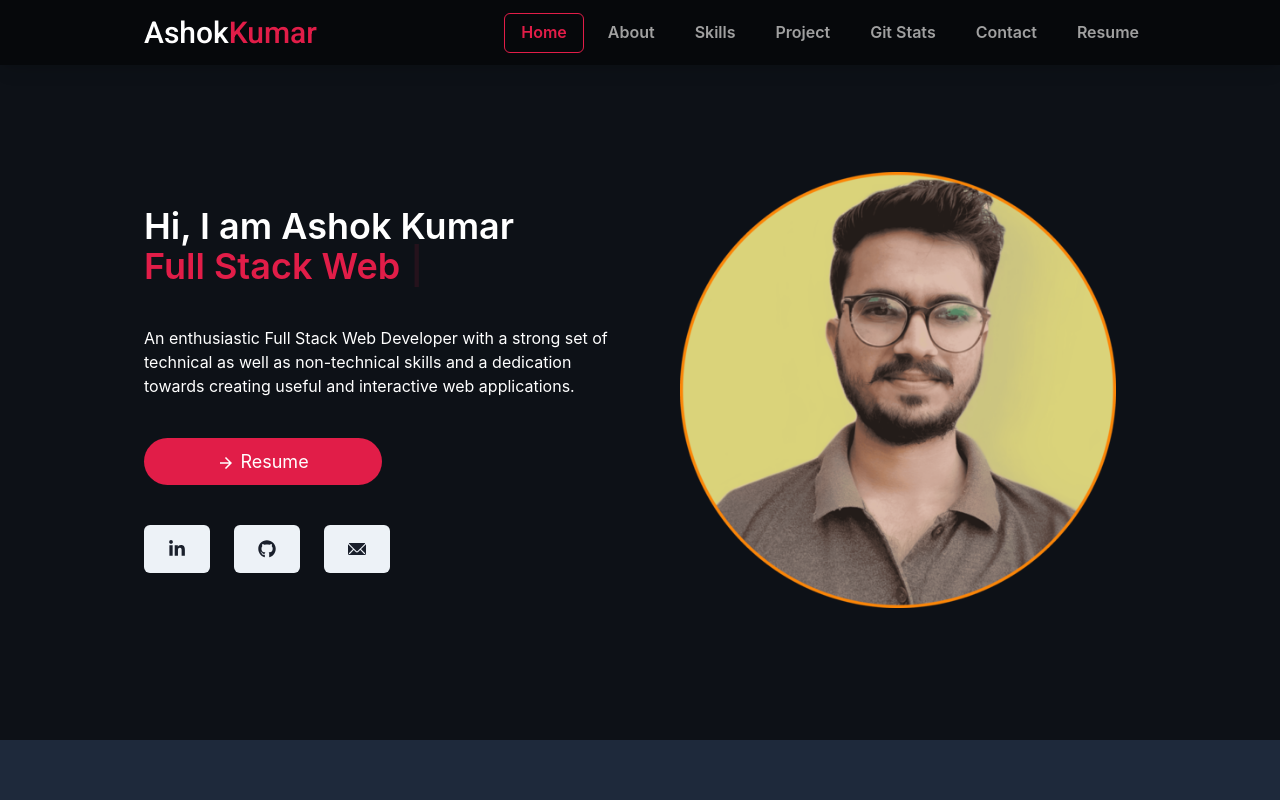
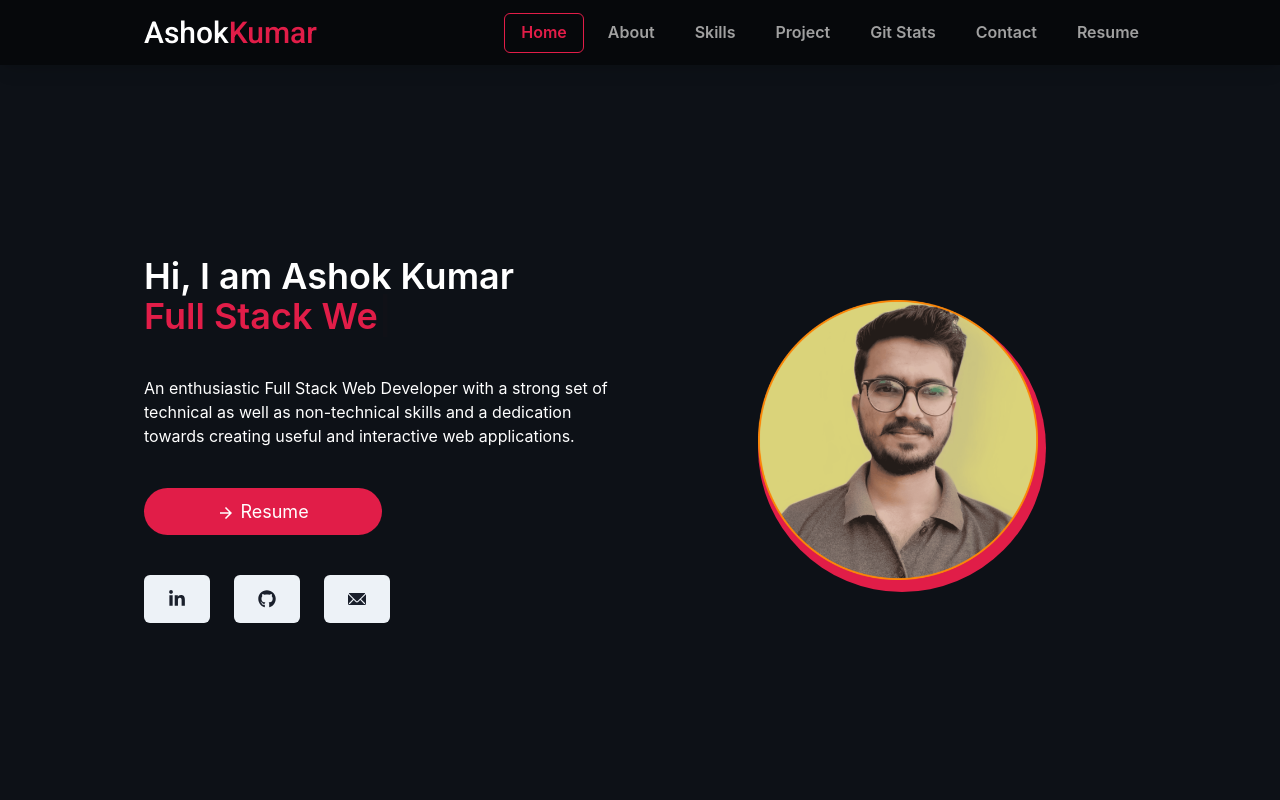
Before and after one commit to AshokPrjapati/AshokPrjapati.github.io, a React (Create React App) app: page / in a window 1280 px wide. Shown: the top 800 px of the page. Built offline with nearby package versions, Linux system fonts and the light colour scheme.

Commit message:
imporoved hero section design

```diff
--- a/src/Components/Hero/Hero.jsx
+++ b/src/Components/Hero/Hero.jsx
@@ -9,6 +9,7 @@ import {
   Text,
   Image,
   Link,
+  calc,
 } from "@chakra-ui/react";
 
 import Typewriter from "typewriter-effect";
@@ -19,10 +20,12 @@ function Hero() {
   return (
     <Container pt={{ base: "40px", md: "none" }} maxW={"5xl"}>
       <Stack
-        align={"center"}
         spacing={{ base: 8, md: 10 }}
-        py={{ base: 18, md: 28 }}
+        py={"1rem"}
         direction={{ base: "column-reverse", md: "row" }}
+        minH="100vh"
+        justifyContent={"center"}
+        alignItems={"center"}
       >
         <Stack
           flex={1}
@@ -80,18 +83,17 @@ function Hero() {
           flex={1}
           justify={"center"}
           align={"center"}
-          // position={"relative"}
-          w={"full"}
         >
           <Box
-            // position={"relative"}
             p={"20px"}
-            height={"100%"}
+            maxH={"20rem"}
+            maxW="20rem"
             rounded={"2xl"}
-            width={"100%"}
             m={"auto"}
             overflow={"hidden"}
+            position={"relative"}
           >
+            <Box position={"absolute"} top="1.5rem" align="center" bg={"text.3"} width="90%" height={"90%"} borderRadius={"50%"}></Box>
             <Image
               alt={"Hero Image"}
               fit={"cover"}
@@ -99,7 +101,10 @@ function Hero() {
               w={"100%"}
               h={"100%"}
               src={"./profile.png"}
+              position={"relative"}
+              zIndex={8}
             />
+
           </Box>
         </Flex>
       </Stack>
```
